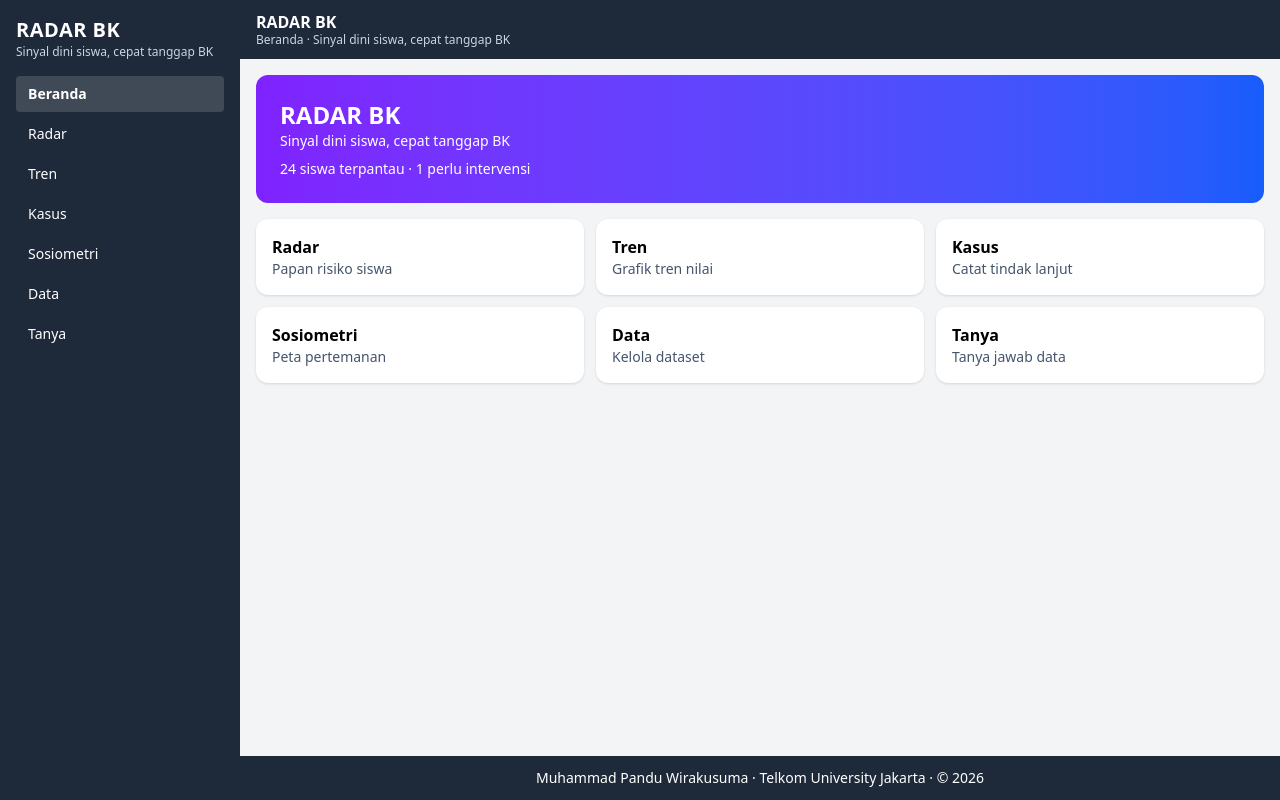
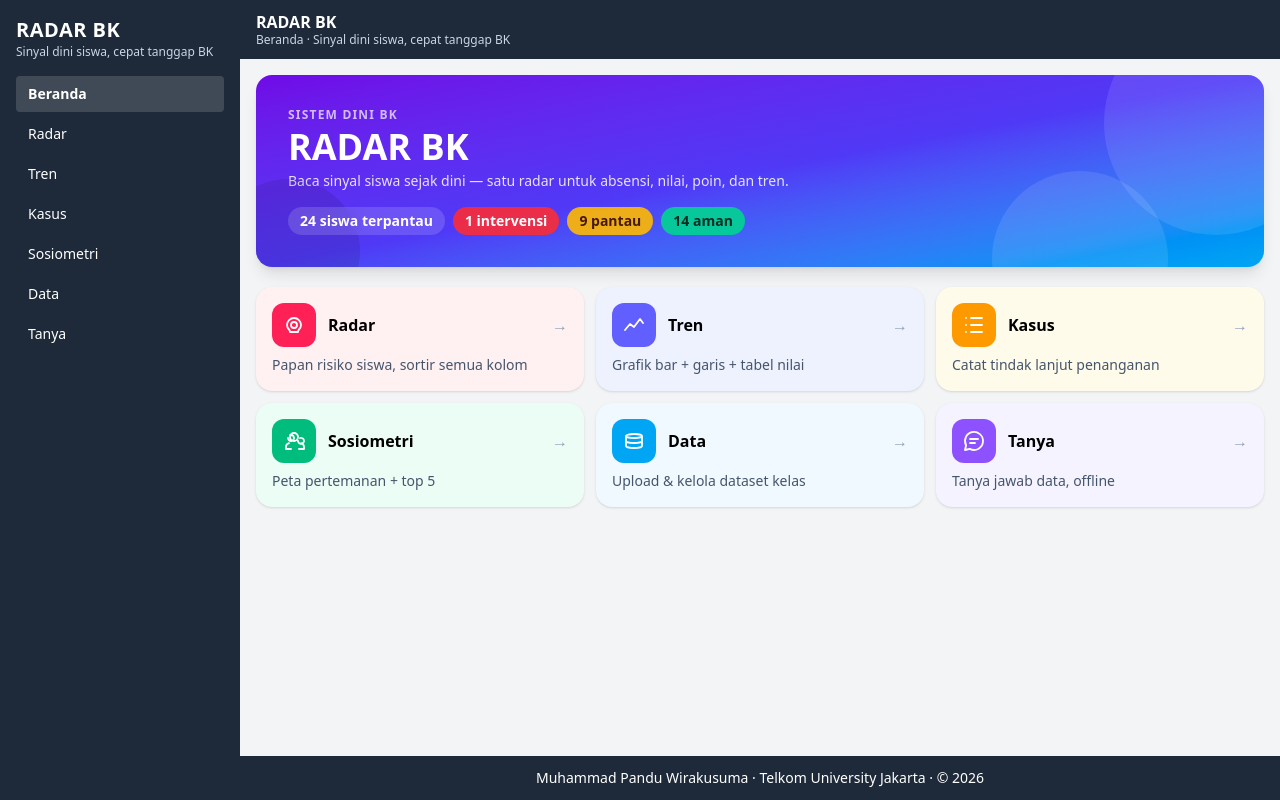
Before and after one commit to panduKedul/Radar_BK, a React (Vite) app in the folder radar-bk-react/: page / in a window 1280 px wide. Built offline with nearby package versions, Linux system fonts and the light colour scheme.

Commit message:
feat: beranda playful hero plus kartu ikon

```diff
--- a/radar-bk-react/src/pages/Landing.jsx
+++ b/radar-bk-react/src/pages/Landing.jsx
@@ -3,31 +3,80 @@ import { computeRisk } from '../lib/risk.js'
 import { useDataset } from '../lib/dataset.js'
 
 const CARDS = [
-  { to: '/radar', label: 'Radar', desc: 'Papan risiko siswa' },
-  { to: '/tren', label: 'Tren', desc: 'Grafik tren nilai' },
-  { to: '/kasus', label: 'Kasus', desc: 'Catat tindak lanjut' },
-  { to: '/sosiometri', label: 'Sosiometri', desc: 'Peta pertemanan' },
-  { to: '/data', label: 'Data', desc: 'Kelola dataset' },
-  { to: '/tanya', label: 'Tanya', desc: 'Tanya jawab data' },
+  {
+    to: '/radar', label: 'Radar', desc: 'Papan risiko siswa, sortir semua kolom',
+    bg: 'bg-rose-50', ring: 'hover:ring-rose-300', iconBg: 'bg-rose-500',
+    icon: (<path d="M12 9a3 3 0 100 6 3 3 0 000-6zm-7 3a7 7 0 0114 0c0 2-1 3.5-2 4.5-.5.5-1 1.5-1 2.5H8c0-1-.5-2-1-2.5-1-1-2-2.5-2-4.5z" />),
+  },
+  {
+    to: '/tren', label: 'Tren', desc: 'Grafik bar + garis + tabel nilai',
+    bg: 'bg-indigo-50', ring: 'hover:ring-indigo-300', iconBg: 'bg-indigo-500',
+    icon: (<path d="M3 17l5-6 4 3 6-8 3 4" />),
+  },
+  {
+    to: '/kasus', label: 'Kasus', desc: 'Catat tindak lanjut penanganan',
+    bg: 'bg-amber-50', ring: 'hover:ring-amber-300', iconBg: 'bg-amber-500',
+    icon: (<path d="M9 5h11M9 12h11M9 19h11M4 5h.01M4 12h.01M4 19h.01" />),
+  },
+  {
+    to: '/sosiometri', label: 'Sosiometri', desc: 'Peta pertemanan + top 5',
+    bg: 'bg-emerald-50', ring: 'hover:ring-emerald-300', iconBg: 'bg-emerald-500',
+    icon: (<path d="M17 20h5v-2a4 4 0 00-3-3.87M9 20H4v-2a4 4 0 013-3.87M12 12a4 4 0 100-8 4 4 0 000 8zm6-3a3 3 0 11-2 2.82M6 9a3 3 0 102-2.82" />),
+  },
+  {
+    to: '/data', label: 'Data', desc: 'Upload & kelola dataset kelas',
+    bg: 'bg-sky-50', ring: 'hover:ring-sky-300', iconBg: 'bg-sky-500',
+    icon: (<path d="M4 7c0-1.1 3.6-2 8-2s8 .9 8 2-3.6 2-8 2-8-.9-8-2zm0 0v10c0 1.1 3.6 2 8 2s8-.9 8-2V7M4 12c0 1.1 3.6 2 8 2s8-.9 8-2" />),
+  },
+  {
+    to: '/tanya', label: 'Tanya', desc: 'Tanya jawab data, offline',
+    bg: 'bg-violet-50', ring: 'hover:ring-violet-300', iconBg: 'bg-violet-500',
+    icon: (<path d="M8 10h8M8 14h5M21 12a9 9 0 01-13.2 7.9L3 21l1.1-4.8A9 9 0 1121 12z" />),
+  },
 ]
 
 export default function Landing() {
   const students = useDataset()
   const rows = students.map((s) => ({ ...s, risk: computeRisk(s) }))
   const n = rows.length
-  const n_int = rows.filter((r) => r.risk.badge === 'Intervensi').length
+  const badge = (b) => rows.filter((r) => r.risk.badge === b).length
+
   return (
-    <div>
-      <div className="mb-4 rounded-xl bg-gradient-to-r from-violet-600 to-blue-600 p-6 text-white">
-        <h1 className="text-2xl font-bold">RADAR BK</h1>
-        <p className="text-sm">Sinyal dini siswa, cepat tanggap BK</p>
-        <p className="mt-2 text-sm">{n} siswa terpantau · {n_int} perlu intervensi</p>
+    <div className="grid gap-5">
+      <div className="relative overflow-hidden rounded-2xl bg-gradient-to-br from-violet-700 via-indigo-600 to-sky-500 p-6 text-white shadow-lg sm:p-8">
+        <div className="pointer-events-none absolute -right-16 -top-16 h-56 w-56 rounded-full bg-white/10" />
+        <div className="pointer-events-none absolute -bottom-20 right-24 h-44 w-44 rounded-full bg-white/10" />
+        <div className="pointer-events-none absolute -left-10 -bottom-14 h-36 w-36 rounded-full bg-black/10" />
+        <p className="text-xs font-semibold uppercase tracking-widest text-white/70">Sistem dini BK</p>
+        <h1 className="mt-1 text-3xl font-extrabold sm:text-4xl">RADAR BK</h1>
+        <p className="mt-1 max-w-xl text-sm text-white/85">
+          Baca sinyal siswa sejak dini — satu radar untuk absensi, nilai, poin, dan tren.
+        </p>
+        <div className="mt-4 flex flex-wrap gap-2 text-sm">
+          <span className="rounded-full bg-white/15 px-3 py-1 font-semibold backdrop-blur">{n} siswa terpantau</span>
+          <Link to="/radar" className="rounded-full bg-red-500/90 px-3 py-1 font-semibold hover:bg-red-500">{badge('Intervensi')} intervensi</Link>
+          <Link to="/radar" className="rounded-full bg-amber-400/90 px-3 py-1 font-semibold text-amber-950 hover:bg-amber-400">{badge('Pantau')} pantau</Link>
+          <Link to="/radar" className="rounded-full bg-emerald-400/90 px-3 py-1 font-semibold text-emerald-950 hover:bg-emerald-400">{badge('Aman')} aman</Link>
+        </div>
       </div>
+
       <div className="grid gap-3 sm:grid-cols-2 lg:grid-cols-3">
         {CARDS.map((c) => (
-          <Link key={c.to} to={c.to} className="rounded-xl bg-white p-4 shadow hover:shadow-md">
-            <div className="font-semibold">{c.label}</div>
-            <div className="text-sm text-slate-600">{c.desc}</div>
+          <Link
+            key={c.to}
+            to={c.to}
+            className={`group rounded-2xl ${c.bg} p-4 shadow ring-1 ring-transparent transition hover:shadow-md hover:ring-2 ${c.ring}`}
+          >
+            <div className="flex items-center gap-3">
+              <span className={`flex h-11 w-11 shrink-0 items-center justify-center rounded-xl ${c.iconBg} text-white`}>
+                <svg viewBox="0 0 24 24" fill="none" stroke="currentColor" strokeWidth="1.8" strokeLinecap="round" strokeLinejoin="round" className="h-6 w-6">
+                  {c.icon}
+                </svg>
+              </span>
+              <div className="font-bold">{c.label}</div>
+              <span className="ml-auto text-slate-400 transition group-hover:translate-x-1 group-hover:text-slate-600">→</span>
+            </div>
+            <div className="mt-2 text-sm text-slate-600">{c.desc}</div>
           </Link>
         ))}
       </div>
```
